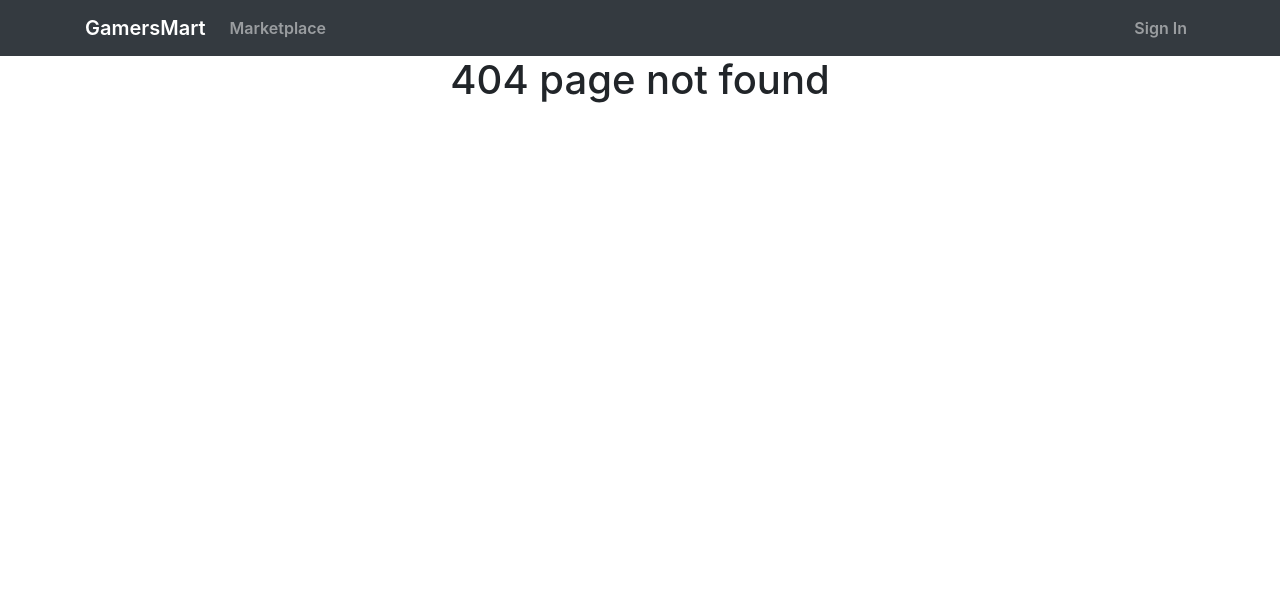
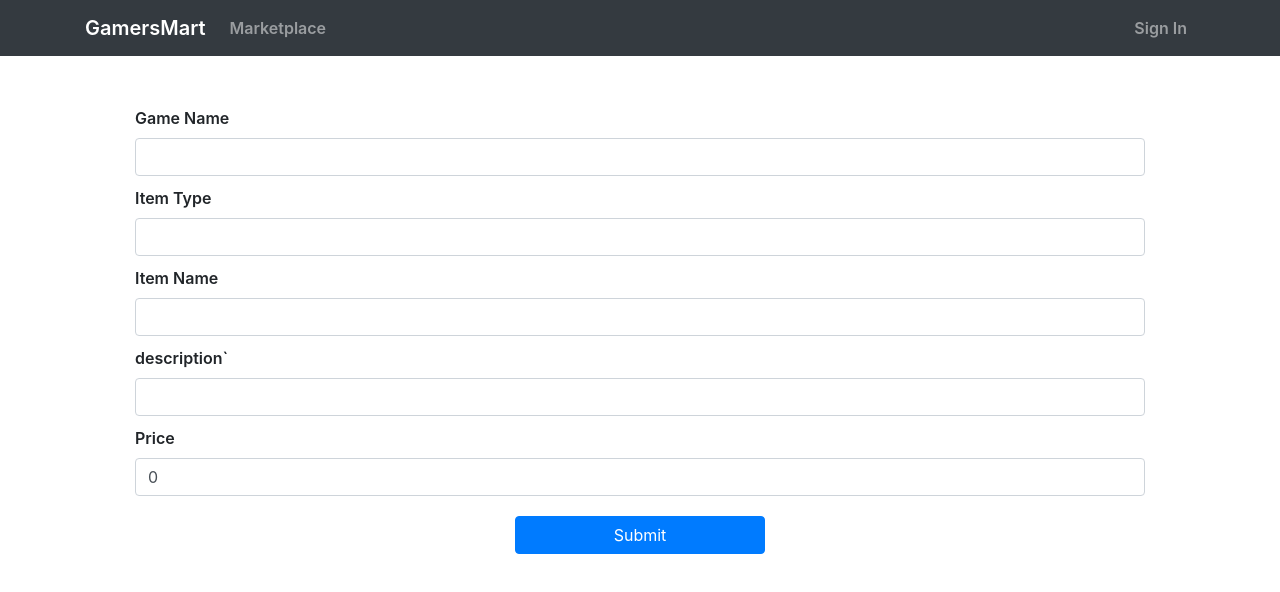
Before and after one commit to abhijit-tambe/Gamers-Mart-Frontend, a React (Create React App) app in the folder gamers-mart/: page /1/additem in a window 1280 px wide. Before the commit this address had no page. Shown: the top 592 px of the page. Built offline with nearby package versions, Linux system fonts and the light colour scheme.

Commit message:
Update GamersMartApp.jsx

```diff
--- a/gamers-mart/src/components/App/GamersMartApp.jsx
+++ b/gamers-mart/src/components/App/GamersMartApp.jsx
@@ -11,7 +11,7 @@ import MyListingComponent from "../MyListing/MyListingComponent";
 import HomepageComponent from "../Homepage/HomepageComponent";
 import AuthenticationService from "../../Authentication/AuthenticationService.js";
 import SignUpComponent from "../SignUp/SignUpComponent.jsx";
-
+import AddItemComponent from "../MyListing/AddItemComponent";
 class GamersMartApp extends Component {
   constructor(props) {
     super(props);
@@ -49,7 +49,7 @@ class GamersMartApp extends Component {
               />
               <Route path="/signup/:email" exact component={SignUpComponent} />
               <Route path="/signup" exact component={SignUpComponent} />
-
+              <Route path="/:name/additem" exact component={AddItemComponent} />
               <Route component={ErrorComponent} />
             </Switch>
           </div>
```
